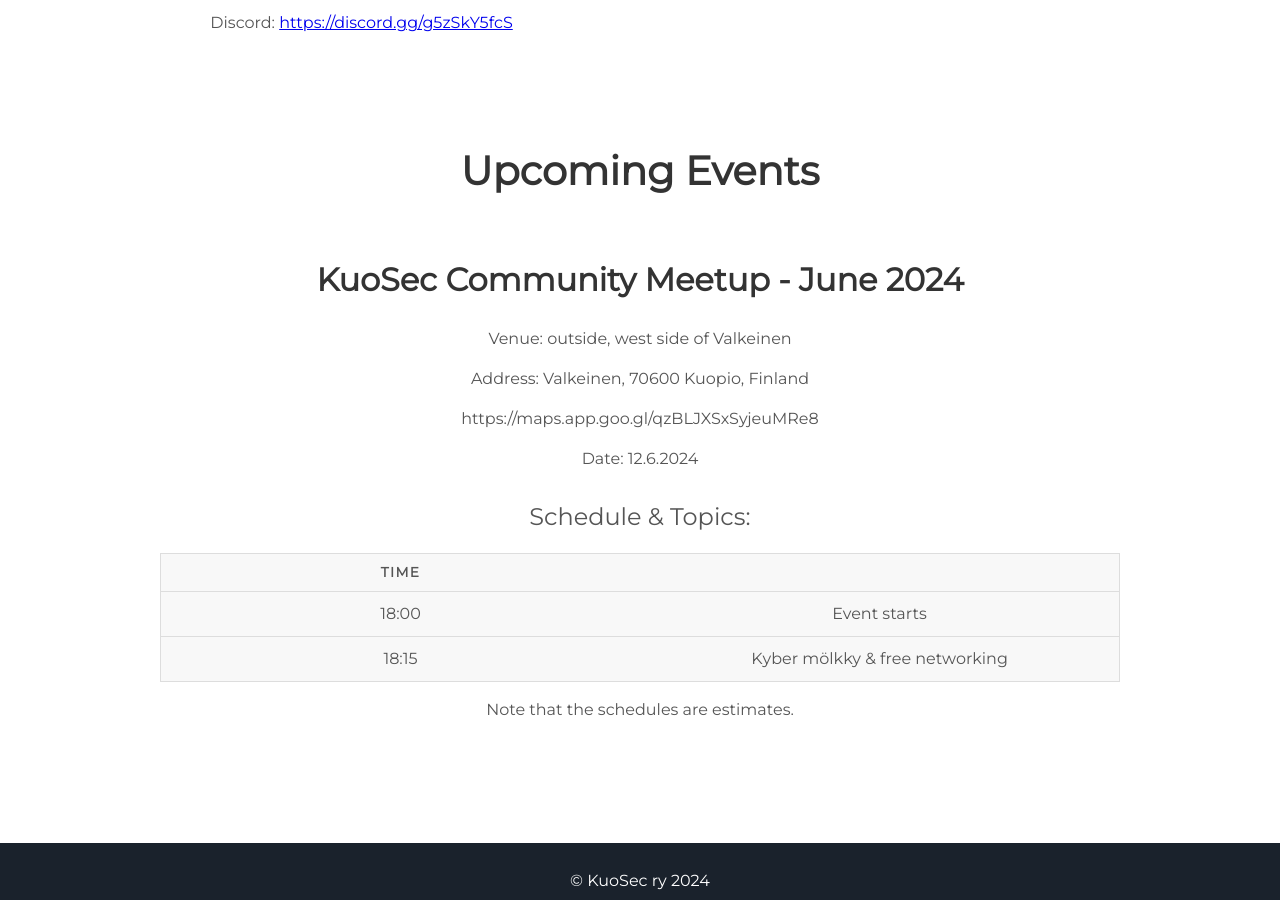
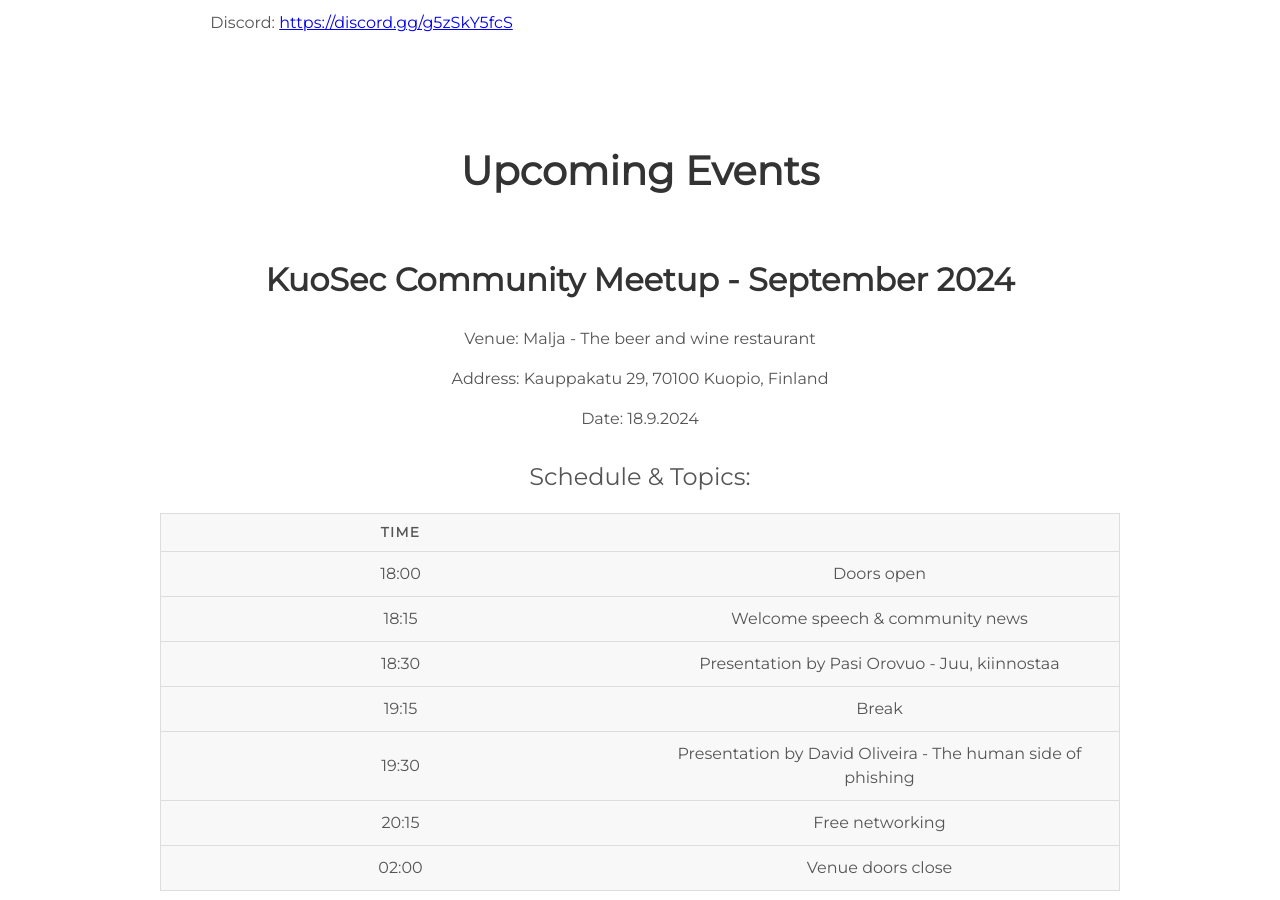
Before and after one commit to kuosec/kuosec.github.io, a Jekyll site: the page built from index.html, in a window 1280 px wide and 900 px high, scrolled down 1458 px. Built offline with Jekyll 4.4.1, drawn with Linux system fonts in a browser that asks for light colours.

Commit message:
Updated september event

```diff
--- a/_includes/projects.html
+++ b/_includes/projects.html
@@ -2,6 +2,55 @@
 
   <h1>Upcoming Events </h1>
   <div class="event">
+    <h2>KuoSec Community Meetup - September 2024</h2>
+    <p>Venue: Malja - The beer and wine restaurant</p>
+    <p>Address: Kauppakatu 29, 70100 Kuopio, Finland</p>
+    <p>Date: 18.9.2024</p>
+
+    <table>
+      <caption>Schedule & Topics:</caption>
+      <thead>
+        <tr>
+          <th scope="col">Time</th>
+          <th scope="col"></th>
+        </tr>
+      </thead>
+      <tbody>
+        <tr>
+          <td>18:00</td>
+          <td>Doors open</td>
+        </tr>
+        <tr>
+          <td scope="row">18:15</td>
+          <td>Welcome speech & community news</td>
+        </tr>
+        <tr>
+          <td scope="row">18:30</td>
+          <td>Presentation by Pasi Orovuo - Juu, kiinnostaa</td>
+        </tr>
+        <tr>
+          <td scope="row">19:15</td>
+          <td>Break</td>
+        </tr>
+        <tr>
+          <td scope="row">19:30</td>
+          <td>Presentation by David Oliveira - The human side of phishing</td>
+        </tr>
+        <tr>
+          <td scope="row">20:15</td>
+          <td>Free networking</td>
+        </tr>
+        <tr>
+          <td scope="row">02:00</td>
+          <td>Venue doors close</td>
+        </tr>
+      </tbody>
+    </table>
+    <p>Note that the schedules are estimates.</p>
+
+  </div>
+
+  <!--<div class="event">
     <h2>KuoSec Community Meetup - June 2024</h2>
     <p>Venue: outside, west side of Valkeinen</p>
     <p>Address: Valkeinen, 70600 Kuopio, Finland</p>
@@ -30,6 +79,7 @@
     <p>Note that the schedules are estimates.</p>
 
   </div>
+  -->
 
   <!--
   <div class="event">
```
